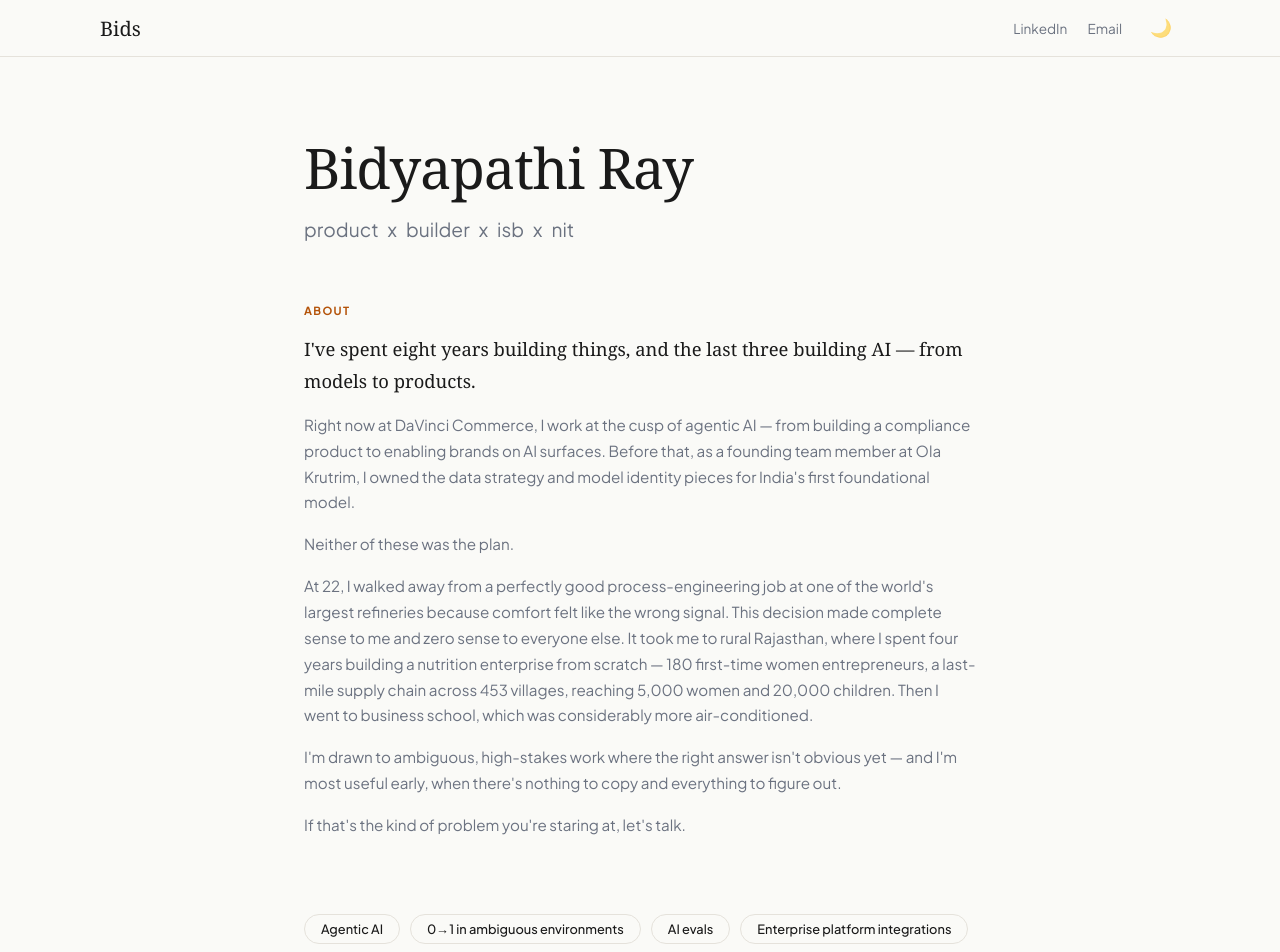
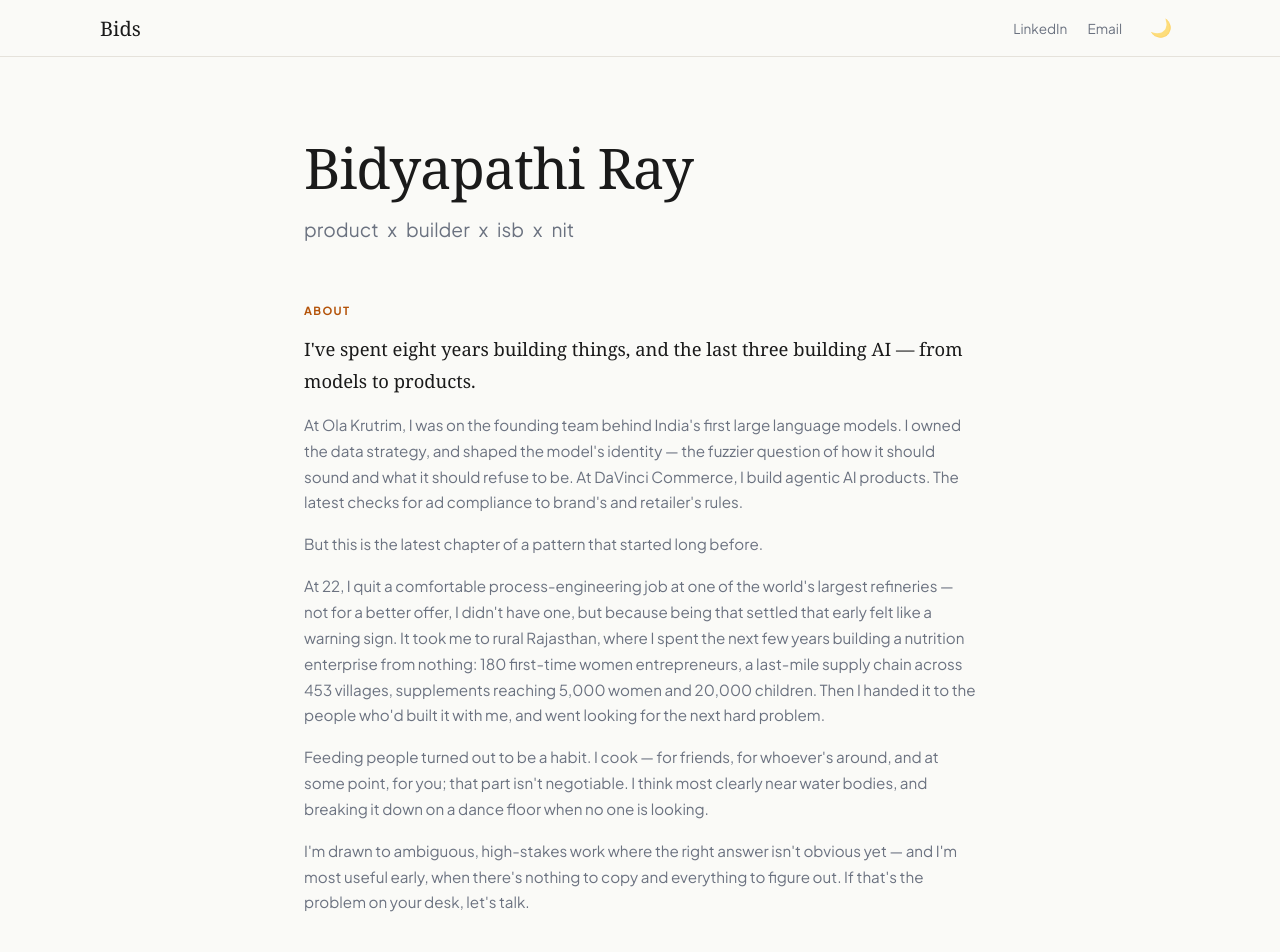
Before and after one commit to bids-2708/product-manager-portfolio, a React app: page / in a window 1280 px wide. Shown: the top 952 px of the page. Built offline with nearby package versions, Linux system fonts and the light colour scheme; the HTML template or start-up script is replaced by a standard one; a web font is replaced by a local one.

Commit message:
updated the about section

```diff
--- a/src/data/siteData.js
+++ b/src/data/siteData.js
@@ -9,13 +9,11 @@ export const SITE = {
 export const ABOUT = {
   paragraphs: [
     "I've spent eight years building things, and the last three building AI — from models to products.",
-    "Right now at DaVinci Commerce, I work at the cusp of agentic AI — from building a compliance product to enabling brands on AI surfaces. Before that, as a founding team member at Ola Krutrim, I owned the data strategy and model identity pieces for India's first foundational model.",
-    "Neither of these was the plan.",
-    "At 22, I walked away from a perfectly good process-engineering job at one of the world's largest refineries because comfort felt like the wrong signal. This decision made complete sense to me and zero sense to everyone else. It took me to rural Rajasthan, where I spent four years building a nutrition enterprise from scratch — 180 first-time women entrepreneurs, a last-mile supply chain across 453 villages, reaching 5,000 women and 20,000 children. Then I went to business school, which was considerably more air-conditioned.",
-    //"The pattern, in hindsight: find the hardest problem in the room, build until it runs without you, leave for the next one. Repeat until someone calls it a career.",//
-    "I'm drawn to ambiguous, high-stakes work where the right answer isn't obvious yet — and I'm most useful early, when there's nothing to copy and everything to figure out.",
-    "If that's the kind of problem you're staring at, let's talk.",
-    //"Friends will tell you I'm equally likely to be found feeding people, staring at a body of water, or breaking it down on a dance floor — ideally all three, in that order.",//
+    "At Ola Krutrim, I was on the founding team behind India's first large language models. I owned the data strategy, and shaped the model's identity — the fuzzier question of how it should sound and what it should refuse to be. At DaVinci Commerce, I build agentic AI products. The latest checks for ad compliance to brand's and retailer's rules.",
+    "But this is the latest chapter of a pattern that started long before.",
+    "At 22, I quit a comfortable process-engineering job at one of the world's largest refineries — not for a better offer, I didn't have one, but because being that settled that early felt like a warning sign. It took me to rural Rajasthan, where I spent the next few years building a nutrition enterprise from nothing: 180 first-time women entrepreneurs, a last-mile supply chain across 453 villages, supplements reaching 5,000 women and 20,000 children. Then I handed it to the people who'd built it with me, and went looking for the next hard problem.",
+    "Feeding people turned out to be a habit. I cook — for friends, for whoever's around, and at some point, for you; that part isn't negotiable. I think most clearly near water bodies, and breaking it down on a dance floor when no one is looking.",
+    "I'm drawn to ambiguous, high-stakes work where the right answer isn't obvious yet — and I'm most useful early, when there's nothing to copy and everything to figure out. If that's the problem on your desk, let's talk.",
   ],
 };
 
```
